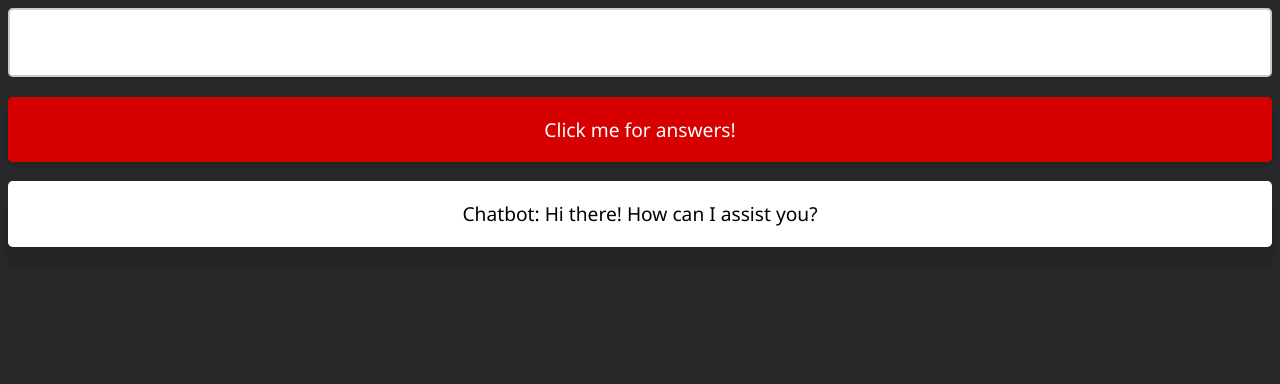
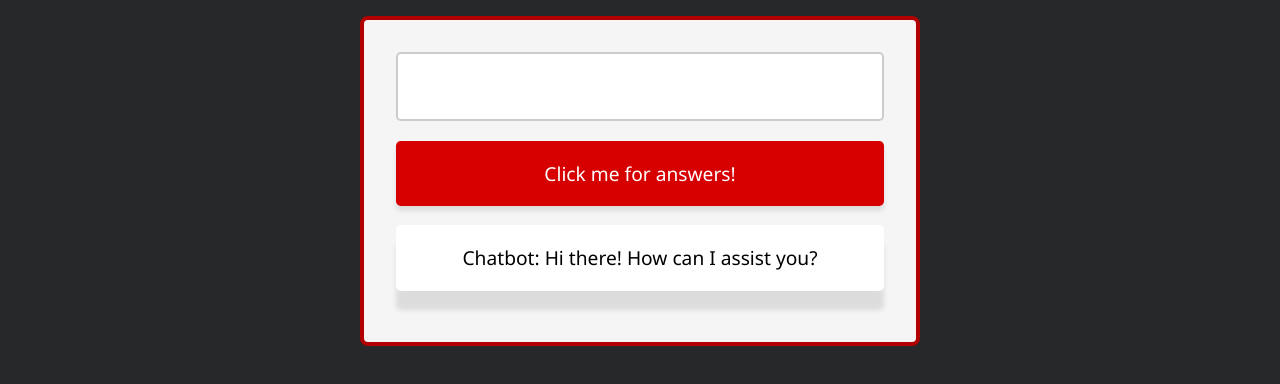
Before and after one commit to swymerjo/react-chatbot, a Next.js app: page /chatbot in a window 1280 px wide. Shown: the top 384 px of the page. Built offline with nearby package versions, Linux system fonts and the light colour scheme.

Commit message:
refactor(app): improve accessibility

```diff
--- a/app/App.css
+++ b/app/App.css
@@ -8,10 +8,6 @@ body {
   background-color: rgb(39, 40, 41);
 }
 
-h4 {
-  color: #fff;
-  margin: 0.5em;
-}
 input {
   width: 100%;
   padding: 1em;
@@ -38,7 +34,7 @@ button:hover {
   background-color: #b20000;
 }
 
-.container {
+.chatbot-container {
   max-width: 35em;
   margin: auto;
   margin-top: 1em;
@@ -80,3 +76,9 @@ button:hover {
   max-width: 29.2em;
   border: 0.3em solid #b20000;
 }
+
+.copyright-text {
+  color: white;
+  font-weight: bold;
+  margin-top: 0.5em;
+}
--- a/app/chatbot/page.tsx
+++ b/app/chatbot/page.tsx
@@ -5,7 +5,7 @@ import axios from "axios";
 import "../App.css";
 import React from "react";
 
-const Chatbot = () => {
+function Chatbot() {
   const [response, setResponse] = useState<string>(
     "Hi there! How can I assist you?"
   );
@@ -16,7 +16,9 @@ const Chatbot = () => {
   const onChange = (e: React.ChangeEvent<HTMLInputElement>) =>
     setValue(e.target.value);
 
-  const handleSubmit = async () => {
+  const handleSubmit = async (e: React.FormEvent<HTMLFormElement>) => {
+    e.preventDefault();
+    if (!value.trim()) return;
     setLoading(true);
     try {
       const response = (await axios.post("/api/openai", { question: value }))
@@ -30,25 +32,26 @@ const Chatbot = () => {
   };
 
   return (
-    <>
-      <div>
+    <main className="chatbot-container">
+      <form onSubmit={(e) => handleSubmit(e)}>
         <input
           type="text"
+          id="question-input"
+          aria-label="ask your question"
           value={value}
           onChange={onChange}
           onFocus={() => setValue("")}
+          tabIndex={0}
         ></input>
-      </div>
-      <div>
-        <button onClick={handleSubmit} disabled={!value.trim()}>
+        <button type="submit" tabIndex={0}>
           {loading ? "Just one sec, lad..." : "Click me for answers!"}
         </button>
-      </div>
-      <div>
-        <p className="box">Chatbot: {response}</p>
-      </div>
-    </>
+      </form>
+      <p className="box" tabIndex={0}>
+        Chatbot: {response}
+      </p>
+    </main>
   );
-};
+}
 
 export default Chatbot;
```
Also changed, not shown: app/disclaimer/page.tsx (added, +16 -0 lines), app/header/header.tsx (added, +11 -0 lines), app/page.tsx (+5 -10 lines).
